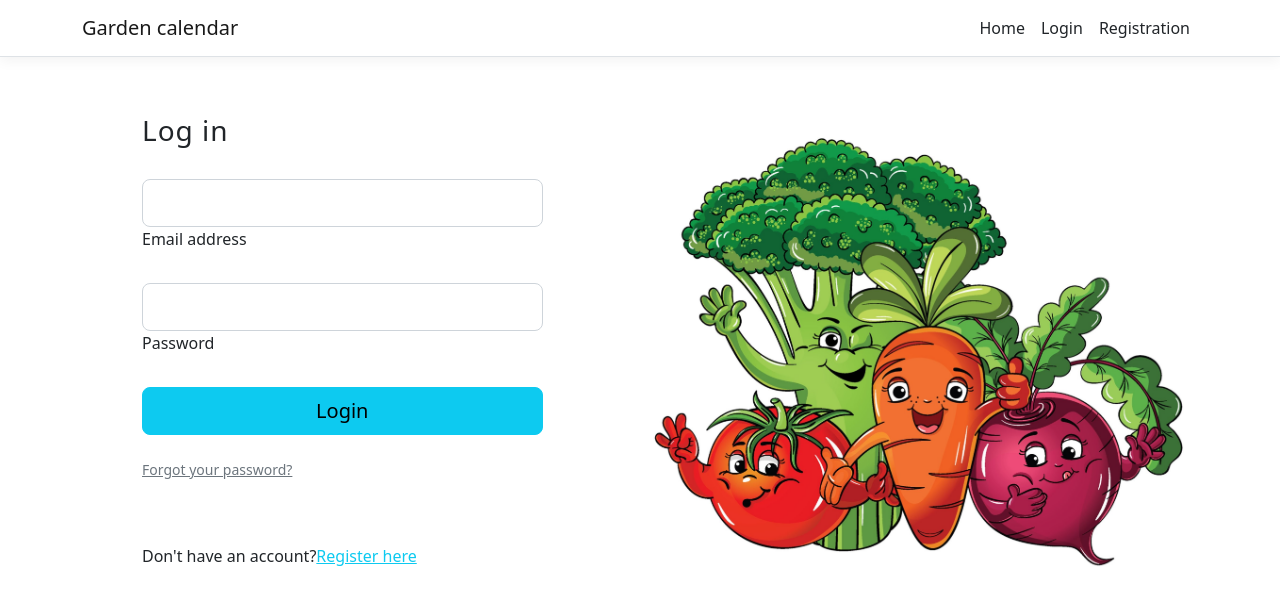
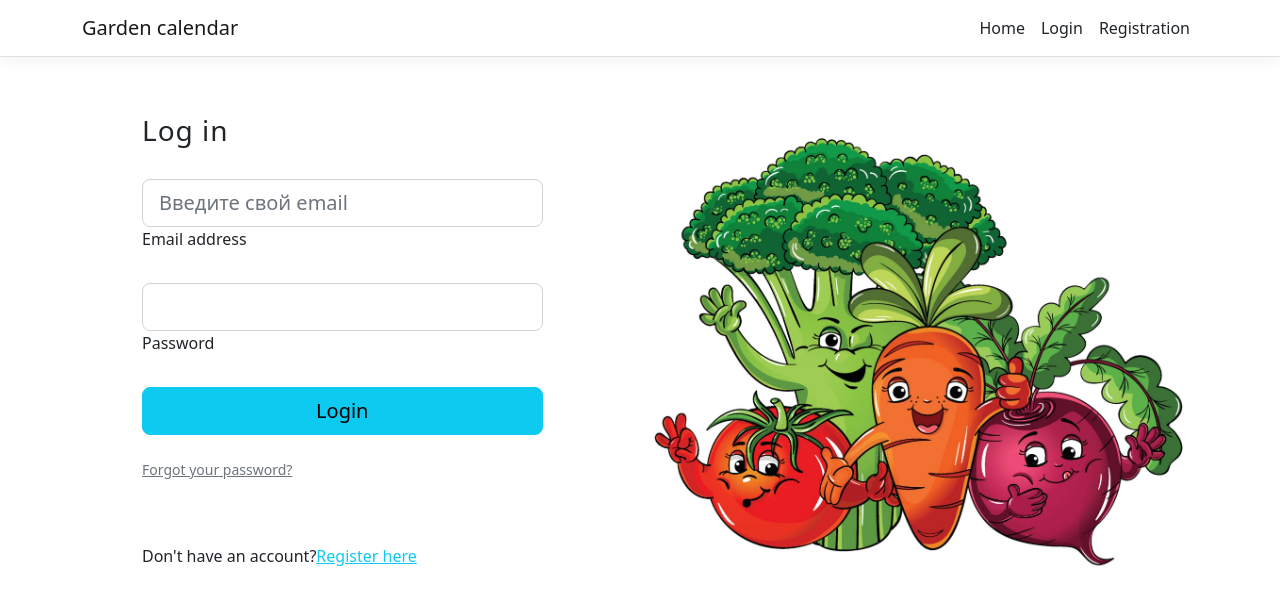
Before and after one commit to theasdqwerty/garden_calendar, a React (Create React App) app in the folder ClientApp/: page /login in a window 1280 px wide. Shown: the top 604 px of the page. Built offline with nearby package versions, Linux system fonts and the light colour scheme.

Commit message:
commit 1

```diff
--- a/ClientApp/src/components/Login.js
+++ b/ClientApp/src/components/Login.js
@@ -21,7 +21,7 @@
                     <MDBCol sm='6'>
                         <div className='d-flex flex-column justify-content-center h-custom-2 w-75 pt-4'>
                             <h3 className="fw-normal mb-3 ps-5 pb-3" style={{letterSpacing: '1px'}}>Log in</h3>
-                            <MDBInput wrapperClass='mb-4 mx-5 w-100' label='Email address' id='formControlLg' type='email' size="lg"/>
+                            <MDBInput wrapperClass='mb-4 mx-5 w-100' label='Email address' id='formControlLg' type='email' size="lg" placeholder='Введите свой email'/>
                             <MDBInput wrapperClass='mb-4 mx-5 w-100' label='Password' id='formControlLg' type='password' size="lg"/>
                             <MDBBtn className="mb-4 px-5 mx-5 w-100" color='info' size='lg'>Login</MDBBtn>
                             <p className="small mb-5 pb-lg-3 ms-5"><a class="text-muted" href="/notfound">Forgot your password?</a></p>
```
